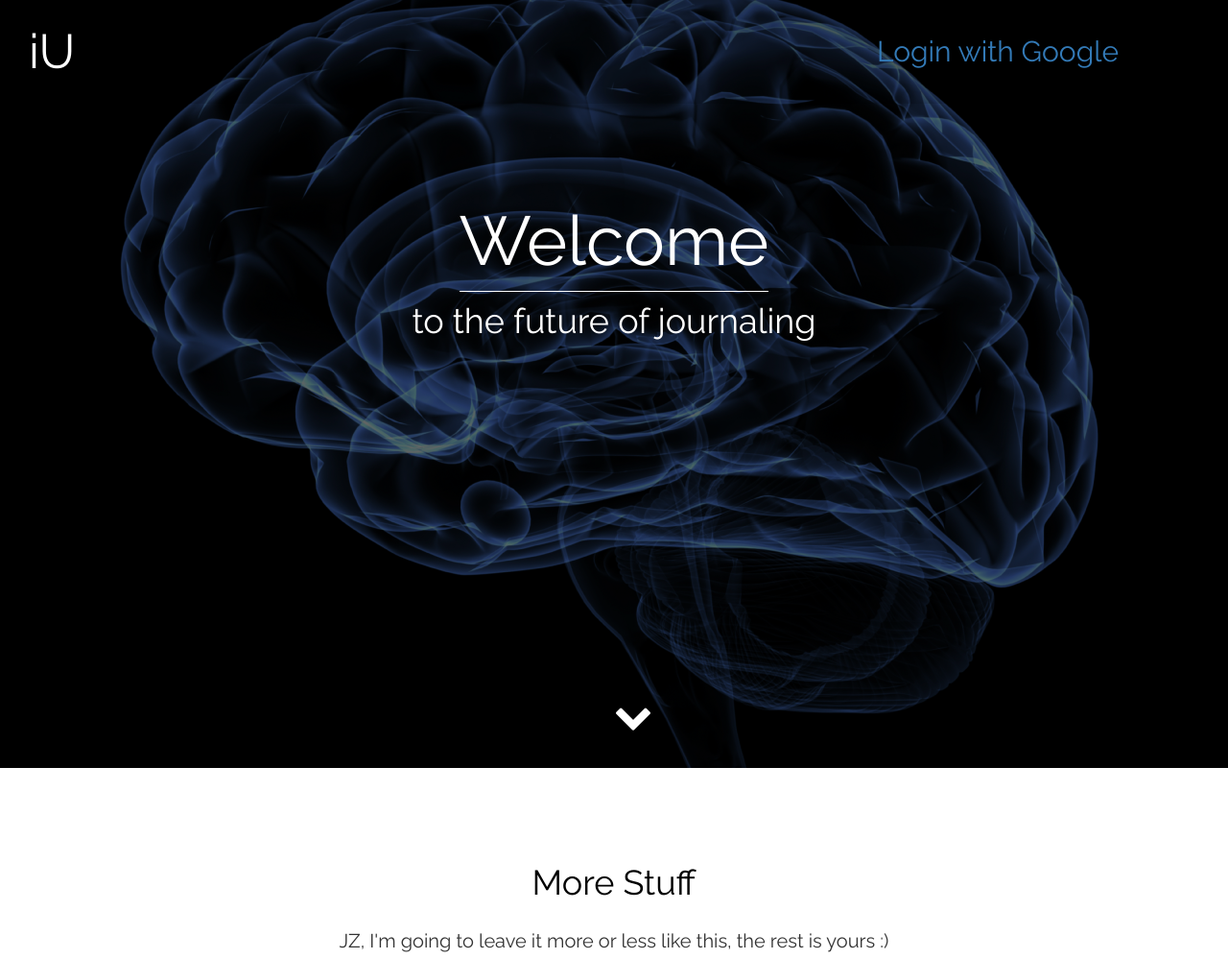
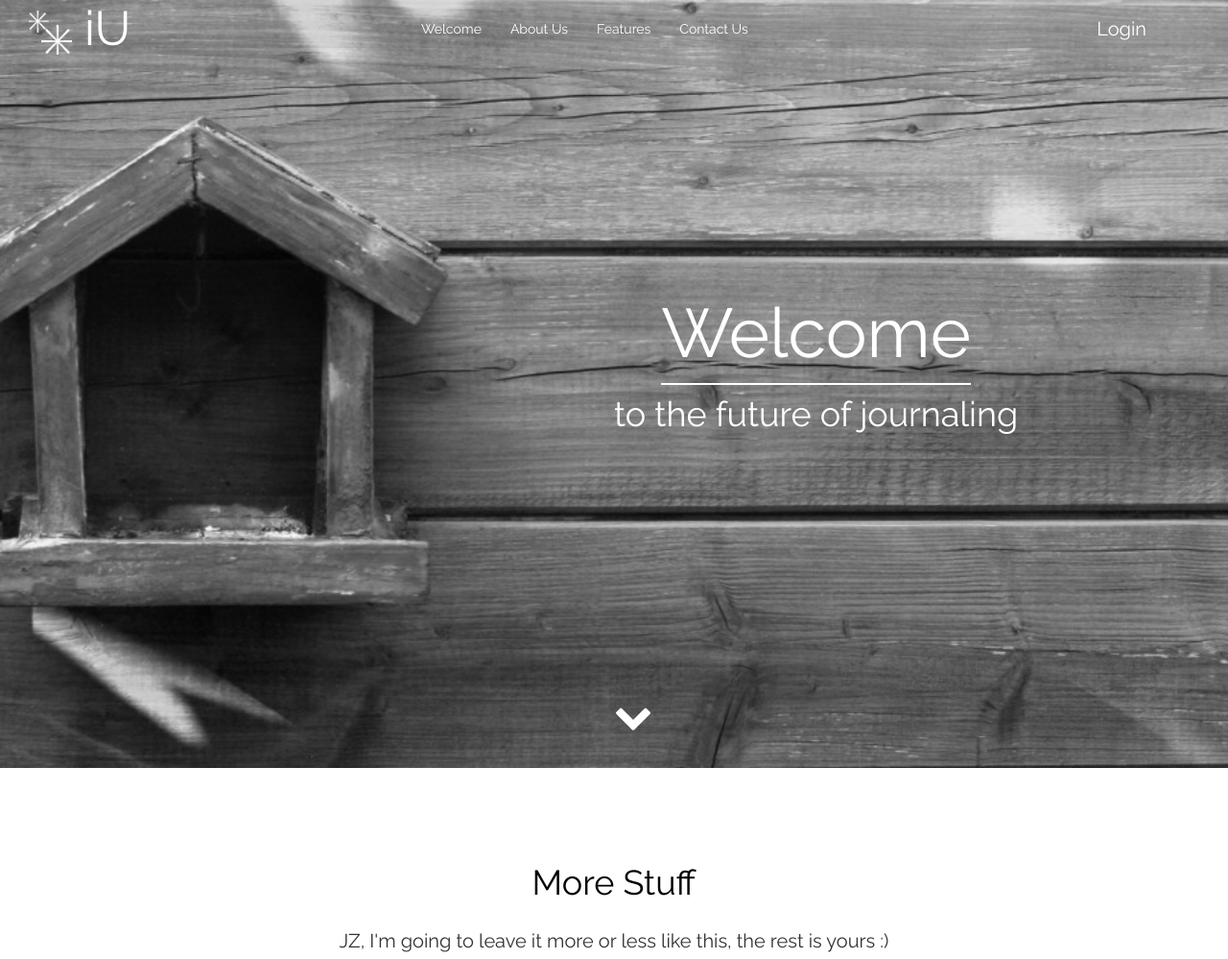
Before and after one commit to kevinlee12/iU, a Django app: page / in a window 1280 px wide. Shown: the top 999 px of the page at 96% size. Run offline with Django 3.2, Linux system fonts and the light colour scheme; parts of the project's set-up code (start-up, migrations or seed data) failed here and were passed over; some libraries are stand-ins or nearby versions.

Commit message:
update home page backup

```diff
--- a/journal/static/journal/home/css/style.css
+++ b/journal/static/journal/home/css/style.css
@@ -13,13 +13,22 @@
  * limitations under the License.
 */
 
+.navbar {
+  background-color: rgba(0,0,0,0.05);
+  /*background-color: black;*/
+  border-bottom: 0px;
+  color: white;
+  height: 50px;
+}
+
 header {
     position: absolute;
-    width: 95%;
-    padding-left: 10px;
-    line-height: 108px;
-    height: 108px;
-    background-color: rgba(0,0,0,0.1);
+    width: 100%;
+    padding-left: 0px;
+    padding-right: 0px;
+    line-height: 50px;
+    height: 50px;
+    /*background-color: rgba(0,0,0,0.1);*/
     color: #fff;
     z-index: 10;
 
@@ -31,14 +40,15 @@ header {
 #logo {
     float: left;
     font-size: 50px;
-    padding-left: 20px;
+    padding-left: 15px;
 }
 
 #login {
     float: right;
-    font-size: 30px;
+    font-size: 20px;
     right: 80%;
-    padding-right: 50px;
+    padding-right: 100px;
+    color: white;
 }
 
 #logo.sticky {
@@ -46,17 +56,18 @@ header {
     font-size: 24px;
 }
 
-header.sticky {
+.container-fluid.sticky {
     position: fixed;
-    font-size: 24px;
+    font-size: 20px;
     line-height: 48px;
-    height: 48px;
+    height: 50px;
     width: 100%;
-    background-color: yellow;
+    background-color: #05CCCE;
     text-align: left;
     padding-left: 20px;
     padding-right: 150px;
-    color: black;
+    margin-top: 0px;
+    color: white;
 }
 
 
@@ -69,13 +80,13 @@ h2 {
     font-size: 36px;
 }
 
-.container {
-    margin-top: 10px;
+.container-fluid {
+    margin-top: 5px;
     border: none;
 }
 
 .background {
-    background: url(../img/bg.jpg) no-repeat center center fixed;
+    background: url(../img/birdhouse.jpg) no-repeat center center fixed;
     -webkit-background-size: cover;
     -moz-background-size: cover;
     -o-background-size: cover;
@@ -95,8 +106,9 @@ h2 {
 }
 
 #main-title {
-    position: relative;
-    top: 25%;
+    position: absolute;
+    top: 37%;
+    left: 50%;
     color: white;
     z-index: 5;
     text-align: center;
@@ -104,7 +116,7 @@ h2 {
 
 #big {
     font-size: 72px;
-    border-bottom: 1px solid white;
+    border-bottom: 2px solid white;
     display: inline-block;
     overflow: hidden;
 }
@@ -150,6 +162,21 @@ h2 {
 #panel1 {
     height: 1900px;
 }
+
+img {
+  width: 17%;
+}
+
+body {
+  padding-top: 0px;
+}
+
+.nav-links {
+  position: relative;
+  left: 10%;
+}
+
+
 
 
 /*Keyframes. http://www.smashingmagazine.com/2011/05/17/an-introduction-to-css3-keyframe-animations/ */
--- a/journal/static/journal/home/js/main.js
+++ b/journal/static/journal/home/js/main.js
@@ -55,11 +55,11 @@ function linkSmoothScroll() {
 // http://www.webdesignerdepot.com/2014/05/how-to-create-an-animated-sticky-header-with-css3-and-jquery/
 $(window).scroll(function() {
     if ($(this).scrollTop() > 1){
-        $('header').addClass("sticky");
+        $('.container-fluid').addClass("sticky");
         $('#logo').addClass("sticky");
     }
     else {
-        $('header').removeClass("sticky");
+        $('.container-fluid').removeClass("sticky");
         $('#logo').removeClass("sticky");
     }
 });
--- a/journal/templates/journal/home.html
+++ b/journal/templates/journal/home.html
@@ -14,17 +14,39 @@
 {% endblock %}
 
 {% block 'content' %}
+
+<nav class="navbar navbar-default navbar-fixed-top">
+<div class="container-fluid">
+<div class="collaps navbar-collapse" id="bs-example-navbar-collapse-1">
 <header>
-    <div id="logo">iU</div>
+    <div id="logo"> <img src="{% static 'journal/home/img/logo3.gif' %}"> iU </div>
+    <div class="nav-links">
+     <ul class="nav navbar-nav">
+        <li><a href="#"> <font color="white"> Welcome</font></a></li>
+    </ul>
+         <ul class="nav navbar-nav">
+        <li><a href="#"> <font color="white"> About Us</font></a></li>
+    </ul>
+         <ul class="nav navbar-nav">
+        <li><a href="#"> <font color="white"> Features</font></a></li>
+    </ul>
+         <ul class="nav navbar-nav">
+        <li><a href="#"> <font color="white"> Contact Us</font></a></li>
+    </ul>
+    </div>
     <div id="login">
         {% if user and not user.is_anonymous %}
         Hello {{ user.get_full_name|default:user.username }}!
         <a href="{% url 'auth:logout' %}?next={{ request.path }}">Logout</a>
         {% else %}
-        <a href="{% url 'social:begin' 'google-oauth2' %}?next={{ request.path }}">Login with Google</a>
+        <a href="{% url 'social:begin' 'google-oauth2' %}?next={{ request.path }}">
+        <font color="white"> Login </font> </a>
         {% endif %}
     </div>
 </header>
+</div>
+</nav>
+
 
 <body>
     <div id="container">
@@ -33,7 +55,7 @@
                 <div id="big">Welcome</div>
                 <div id="small">to the future of journaling</div>
             </div>
-            <div id="overlay"></div>
+           <!--  <div id="overlay"></div> -->
             <a href="#panel1" id="bouncing-arrow">
                 <i class="fa fa-chevron-down"></i>
             </a>
```
Also changed, not shown: journal/static/journal/home/img/birdhouse.jpg (added), journal/static/journal/home/img/birdreflection.jpg (added), journal/static/journal/home/img/logo.jpg (added), journal/static/journal/home/img/logo2.gif (added), journal/static/journal/home/img/logo3.gif (added), journal/static/journal/home/img/rocks.jpg (added).
